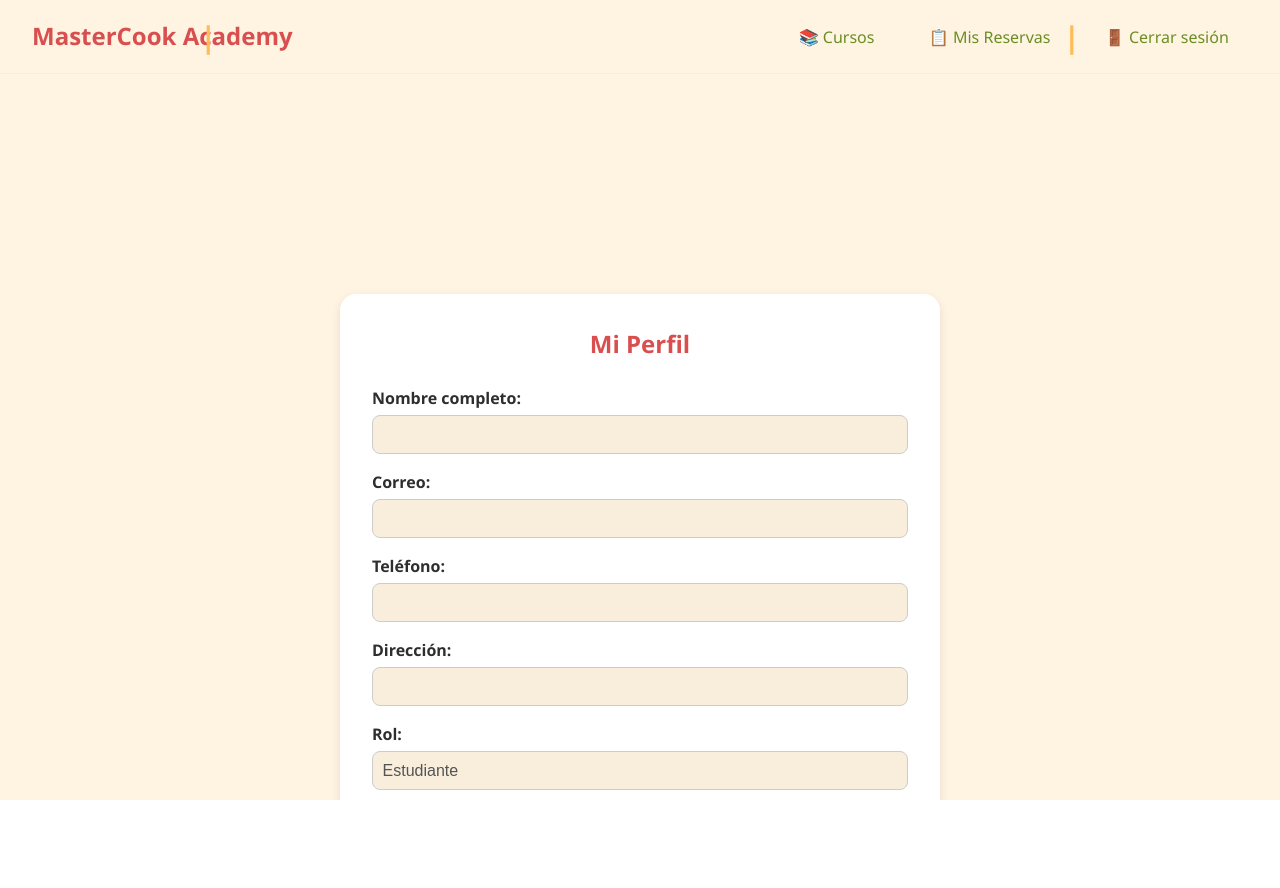
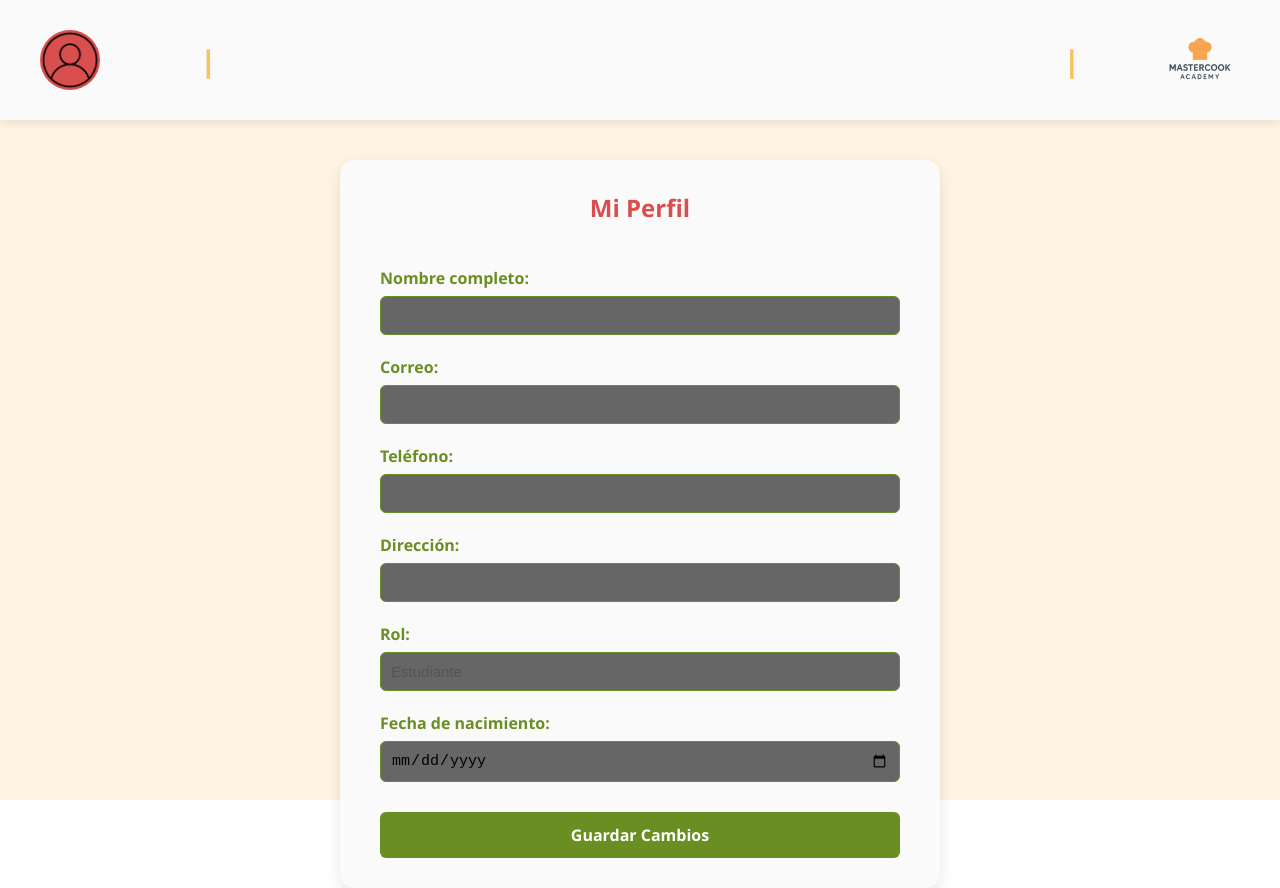
Before and after one commit to PabloBocel/ProyectoFInalAnalisis, a React (Vite) app in the folder frontend/: page /perfil in a window 1280 px wide. Before the commit the page ends 800 px from the top, so only its background shows below. Built offline with nearby package versions, Linux system fonts and the light colour scheme.

Commit message:
Mejora de diseño

```diff
--- a/frontend/src/pages/MisReservas.css
+++ b/frontend/src/pages/MisReservas.css
@@ -1,125 +1,255 @@
-html, body {
+/* --- ESTILOS PARA LA VISTA DE MIS RESERVAS --- */
+
+body {
+  background-color: #FFF3E2;
+  color: #6B8E23;
+  font-family: 'Arial', sans-serif;
   margin: 0;
   padding: 0;
-  width: 100vw;
-  height: 100vh;
-  background-color: #FAFAFA;
-  font-family: sans-serif;
-  overflow-x: hidden;
-  box-sizing: border-box;
 }
 
-.header-principal {
-  position: sticky;
-  top: 0;
-  width: 100vw;
+.logo-mastercook {
+  height: 80px;
+  width: auto;
+  object-fit: contain;
+  flex-shrink: 0;
+}
+
+/* Header */
+.full-width-header {
+  width: 100%;
+  padding: 20px 40px;
+  background-color: #FAFAFA;
+  box-shadow: 0 2px 10px rgba(0,0,0,0.1);
   display: flex;
   justify-content: space-between;
   align-items: center;
-  background: #FFF3E2;
-  padding: 1rem 2rem;
-  border-bottom: 1px solid #eee;
-  box-sizing: border-box;
-  z-index: 1000;
+  position: relative;
 }
 
-.header-principal h1 {
-  margin: 0;
-  font-size: 1.5rem;
-  color: #D94F4F;
+.user-icon {
+  width: 60px;
+  height: 60px;
+  border-radius: 50%;
+  background-color: #D94F4F;
+  display: flex;
+  align-items: center;
+  justify-content: center;
+  cursor: pointer;
+  position: relative;
 }
 
-.perfil-nav button {
-  margin-left: 1rem;
+.user-icon-inner {
+  width: 100%;
+  height: 100%;
+  object-fit: cover;
+}
+
+.user-dropdown {
+  position: absolute;
+  top: 70px;
+  left: 0;
+  background-color: white;
+  border: 2px solid #D94F4F;
+  border-radius: 10px;
+  display: flex;
+  flex-direction: column;
+  z-index: 9999;
+  min-width: 160px;
+}
+
+.user-dropdown button {
   background: none;
   border: none;
-  color: #6B8E23;
+  padding: 12px 20px;
   cursor: pointer;
-  font-size: 1rem;
+  text-align: left;
+  color: #D94F4F;
+  font-weight: bold;
 }
 
-.mis-reservas {
-  width: 100vw;
-  max-width: 900px;
-  margin: 100px auto 2rem;
-  padding: 1rem;
-  box-sizing: border-box;
+.user-dropdown button:hover {
+  background-color: #FFF3E2;
 }
 
-h2 {
+.header-center {
+  display: flex;
+  align-items: center;
+  gap: 20px;
+  position: absolute;
+  left: 50%;
+  transform: translateX(-50%);
+}
+
+.search-container {
+  position: relative;
+  width: 300px;
+}
+
+.search-bar {
+  width: 100%;
+  padding: 12px 50px 12px 20px;
+  border: 2px solid #6B8E23;
+  border-radius: 30px;
+  font-size: 16px;
+  background-color: #FAFAFA;
+  color: #333;
+}
+
+.search-button {
+  position: absolute;
+  right: 10px;
+  top: 50%;
+  transform: translateY(-50%);
+  width: 36px;
+  height: 36px;
+  background-color: #D94F4F;
+  border: none;
+  border-radius: 50%;
+  display: flex;
+  align-items: center;
+  justify-content: center;
+  cursor: pointer;
+}
+
+.search-icon {
+  width: 20px;
+  height: 20px;
+  object-fit: contain;
+}
+
+/* Main title */
+.reservation-title {
+  font-size: 36px;
   color: #D94F4F;
   text-align: center;
-  margin-bottom: 2rem;
+  margin: 30px 0 20px;
 }
 
-.reservas-lista {
-  display: flex;
-  flex-direction: column;
-  gap: 1rem;
+/* Tarjetas de reserva */
+.reservas-grid {
+  display: grid;
+  grid-template-columns: repeat(auto-fit, minmax(320px, 1fr));
+  gap: 30px;
+  padding: 0 40px 40px;
 }
 
 .reserva-card {
-  border: 1px solid #ccc;
-  border-left: 6px solid #6B8E23;
-  background: #FFF3E2;
-  padding: 1rem;
-  border-radius: 0.5rem;
+  background-color: #FAFAFA;
+  border-radius: 15px;
+  box-shadow: 0 5px 15px rgba(0,0,0,0.1);
+  overflow: hidden;
+  display: flex;
+  flex-direction: column;
 }
 
-.reserva-card.cancelada {
-  border-left-color: #999;
-  background: #f0f0f0;
-  opacity: 0.7;
+.reserva-imagen img {
+  width: 100%;
+  height: 220px;
+  object-fit: cover;
 }
 
-.acciones button {
-  margin-right: 1rem;
-  background-color: #D94F4F;
+.course-date-price {
+  display: flex;
+  justify-content: space-between;
+  padding: 10px 20px;
+  font-size: 16px;
+  font-weight: bold;
+  color: #6B8E23;
+  background-color: #fff;
+}
+
+.reserva-info {
+  padding: 20px;
+  display: flex;
+  flex-direction: column;
+  gap: 10px;
+  flex-grow: 1;
+}
+
+.reserva-titulo {
+  color: #6B8E23;
+  font-size: 20px;
+  font-weight: bold;
+}
+
+.reserva-acciones {
+  display: flex;
+  gap: 10px;
+  margin-top: auto;
+}
+
+.reserva-acciones button {
+  flex: 1;
+  padding: 10px;
   border: none;
-  padding: 0.5rem 1rem;
-  color: white;
-  border-radius: 0.4rem;
+  border-radius: 6px;
+  font-weight: bold;
   cursor: pointer;
 }
 
-.acciones button:first-child {
+.reserva-acciones button:first-child {
   background-color: #6B8E23;
+  color: white;
 }
 
-.espaciador-header {
-  height: 100px;
+.reserva-acciones button:last-child {
+  background-color: #D94F4F;
+  color: white;
 }
 
+/* Modal de pago */
 .modal-pago {
   position: fixed;
   top: 0;
   left: 0;
+  height: 100vh;
   width: 100vw;
-  height: 100vh;
-  background: rgba(0,0,0,0.5);
+  background-color: rgba(0,0,0,0.5);
   display: flex;
   align-items: center;
   justify-content: center;
-  z-index: 9999;
+  z-index: 10000;
 }
 
 .modal-contenido {
-  background: white;
-  padding: 2rem;
-  border-radius: 0.75rem;
-  width: 300px;
+  background: #fff;
+  padding: 30px;
+  border-radius: 10px;
+  width: 90%;
+  max-width: 400px;
   display: flex;
   flex-direction: column;
-  gap: 1rem;
+  gap: 15px;
 }
 
 .modal-contenido input {
-  padding: 0.5rem;
-  border-radius: 0.3rem;
-  border: 1px solid #ccc;
+  padding: 10px;
+  border: 1px solid #6B8E23;
+  border-radius: 6px;
+  font-size: 16px;
 }
 
 .modal-acciones {
   display: flex;
-  justify-content: space-between;
+  gap: 10px;
+  justify-content: flex-end;
+  margin-top: 10px;
 }
+
+.modal-acciones button {
+  padding: 10px 20px;
+  font-weight: bold;
+  border: none;
+  border-radius: 6px;
+  cursor: pointer;
+}
+
+.modal-acciones button:last-child {
+  background-color: #6B8E23;
+  color: white;
+}
+
+.modal-acciones button:first-child {
+  background-color: #ccc;
+}
--- a/frontend/src/pages/MisReservas.jsx
+++ b/frontend/src/pages/MisReservas.jsx
@@ -1,14 +1,15 @@
-import React, { useEffect, useState } from 'react';
+import React, { useEffect, useRef, useState } from 'react';
 import { getReservas, cancelarReserva, pagarReserva } from '../services/reservas';
 import { getTalleres } from '../services/talleres';
-import './MisReservas.css';
 import { useNavigate } from 'react-router-dom';
 import { toast } from 'react-toastify';
+import './MisReservas.css';
 
 export default function MisReservas() {
   const [reservas, setReservas] = useState([]);
   const [talleres, setTalleres] = useState([]);
   const [loading, setLoading] = useState(true);
+  const [busqueda, setBusqueda] = useState('');
   const email = localStorage.getItem('usuarioEmail');
   const navigate = useNavigate();
   const [mostrarModal, setMostrarModal] = useState(false);
@@ -18,11 +19,9 @@ export default function MisReservas() {
     cvv: '',
     vencimiento: ''
   });
-    const abrirModalPago = (reservaId) => {
-    setReservaSeleccionada(reservaId);
-    setMostrarModal(true);
-    };
 
+  const menuRef = useRef();
+  const [showMenu, setShowMenu] = useState(false);
 
   useEffect(() => {
     if (!email) return;
@@ -39,11 +38,10 @@ export default function MisReservas() {
       });
   }, []);
 
-
-  const nombreTaller = (id) => {
-    const taller = talleres.find(t => t.id === id);
-    return taller ? taller.nombre : `Taller #${id}`;
-  };
+  const nombreTaller = (id) => talleres.find(t => t.id === id)?.nombre || `Taller #${id}`;
+  const imagenTaller = (id) => talleres.find(t => t.id === id)?.imagen || '/placeholder.jpg';
+  const precioTaller = (id) => talleres.find(t => t.id === id)?.precio || '--';
+  const fechaTaller = (id) => talleres.find(t => t.id === id)?.fecha || '--';
 
   const handleCancelar = async (id) => {
     await cancelarReserva(id);
@@ -55,40 +53,73 @@ export default function MisReservas() {
     setReservas(r => r.map(res => res.id === id ? { ...res, pagado: true } : res));
   };
 
+  const abrirModalPago = (reservaId) => {
+    setReservaSeleccionada(reservaId);
+    setMostrarModal(true);
+  };
+
   return (
     <>
-    <header className="header-principal">
-      <h1>MasterCook Academy</h1>
-      <div className="perfil-nav">
-        <button onClick={() => navigate('/inicio')}>📚 Cursos</button>
-        <button onClick={() => navigate('/perfil')}>👤 Perfil</button>
-        <button
-          onClick={() => {
+      <header className="full-width-header">
+        <div className="user-icon" ref={menuRef} onClick={() => setShowMenu(!showMenu)}>
+          <img src="/Perfil.png" alt="Perfil" className="user-icon-inner" />
+          {showMenu && (
+            <div className="user-dropdown">
+              <button onClick={() => navigate('/perfil')}>Perfil</button>
+              <button onClick={() => navigate('/inicio')}>Cursos</button>
+              <button onClick={() => {
                 localStorage.removeItem('usuarioEmail');
                 toast.info('Sesión cerrada con éxito');
                 navigate('/');
-          }}
-        >
-          🚪 Cerrar sesión
+              }}>Cerrar sesión</button>
+            </div>
+          )}
+        </div>
+
+        <div className="header-center">
+          <span className="search-prompt">¿Buscas un taller en específico?</span>
+          <div className="search-container">
+            <input
+              type="text"
+              className="search-bar"
+              placeholder="Buscar..."
+              value={busqueda}
+              onChange={(e) => setBusqueda(e.target.value)}
+            />
+            <button className="search-button">
+              <img src="/Lupa.png" alt="Buscar" className="search-icon" />
             </button>
           </div>
+        </div>
+
+        <img src="/Logo_Mastercook.png" alt="MasterCook Academy" className="logo-mastercook" />
       </header>
-    <div className="espaciador-header" />
 
-    <div className="mis-reservas">
-      <h2>Mis Reservas</h2>
+      <main className="reservation-main">
+        <h1 className="reservation-title">MIS RESERVAS</h1>
+
         {loading ? (
           <p>Cargando reservas...</p>
         ) : reservas.length === 0 ? (
           <p>No tienes reservas aún.</p>
         ) : (
-        <div className="reservas-lista">
+          <div className="reservas-grid">
             {reservas.map((r) => (
-            <div key={r.id} className={`reserva-card ${r.estado}`}>
-              <h3>{nombreTaller(r.taller_id)}</h3>
-              <p>Estado: <strong>{r.estado}</strong></p>
-              <p>Pagado: <strong>{r.pagado ? 'Sí' : 'No'}</strong></p>
-              <div className="acciones">
+              <div key={r.id} className="reserva-card">
+                <div className="reserva-imagen">
+                  <img src={imagenTaller(r.taller_id)} alt={nombreTaller(r.taller_id)} />
+                  <div className="course-date-price">
+                    <span>{fechaTaller(r.taller_id)}</span>
+                    <span>Q.{precioTaller(r.taller_id)}</span>
+                  </div>
+                </div>
+
+                <div className="reserva-info">
+                  <h3 className="reserva-titulo">{nombreTaller(r.taller_id)}</h3>
+                  <p><strong>Estado:</strong> {r.estado}</p>
+                  <p><strong>Pagado:</strong> {r.pagado ? 'Sí' : 'No'}</p>
+
+                  <div className="reserva-acciones">
                     {r.estado !== 'cancelada' && (
                       <>
                         {!r.pagado && (
@@ -99,45 +130,23 @@ export default function MisReservas() {
                     )}
                   </div>
                 </div>
+              </div>
             ))}
           </div>
         )}
-    </div>
+      </main>
+
       {mostrarModal && (
-        <div
-            className="modal-pago"
-            onClick={(e) => {
-            if (e.target.className === 'modal-pago') {
-                setMostrarModal(false);
-            }
-            }}>
+        <div className="modal-pago" onClick={(e) => e.target.className === 'modal-pago' && setMostrarModal(false)}>
           <div className="modal-contenido">
-          <h3>Simular Pago</h3>
-          <input
-            placeholder="Número de tarjeta"
-            value={datosTarjeta.numero}
-            onChange={(e) =>
-              setDatosTarjeta({ ...datosTarjeta, numero: e.target.value })
-            }
-          />
-          <input
-            placeholder="CVV"
-            value={datosTarjeta.cvv}
-            onChange={(e) =>
-              setDatosTarjeta({ ...datosTarjeta, cvv: e.target.value })
-            }
-          />
-          <input
-            placeholder="Vencimiento (MM/AA)"
-            value={datosTarjeta.vencimiento}
-            onChange={(e) =>
-              setDatosTarjeta({ ...datosTarjeta, vencimiento: e.target.value })
-            }
-          />
+            <h3>Pago</h3>
+            <input placeholder="Número de tarjeta" value={datosTarjeta.numero} onChange={e => setDatosTarjeta({ ...datosTarjeta, numero: e.target.value })} />
+            <input placeholder="CVV" value={datosTarjeta.cvv} onChange={e => setDatosTarjeta({ ...datosTarjeta, cvv: e.target.value })} />
+            <input placeholder="Vencimiento (MM/AA)" value={datosTarjeta.vencimiento} onChange={e => setDatosTarjeta({ ...datosTarjeta, vencimiento: e.target.value })} />
+
             <div className="modal-acciones">
               <button onClick={() => setMostrarModal(false)}>Cancelar</button>
-            <button
-              onClick={async () => {
+              <button onClick={async () => {
                 try {
                   const res = await fetch("http://localhost:5004/pagar", {
                     method: "POST",
@@ -147,10 +156,13 @@ export default function MisReservas() {
                   const json = await res.json();
                   if (res.ok) {
                     await handlePago(reservaSeleccionada);
-                    toast.success("✅ " + json.mensaje + " (" + json.tipo + ")", {icon: '✅',
+                    toast.success("✅ " + json.mensaje + " (" + json.tipo + ")", {
+                      icon: '✅',
                       style: {
                         background: '#E6F4EA',
-                    color: '#2E7D32'}});
+                        color: '#2E7D32'
+                      }
+                    });
                     setMostrarModal(false);
                   } else {
                     toast.error("❌ " + json.error);
@@ -158,8 +170,7 @@ export default function MisReservas() {
                 } catch (e) {
                   toast.error("Error al contactar el servicio de pagos.");
                 }
-              }}
-            >
+              }}>
                 Pagar
               </button>
             </div>
--- a/frontend/src/pages/PaginaPrincipal.css
+++ b/frontend/src/pages/PaginaPrincipal.css
@@ -400,3 +400,10 @@ header::before {
 .sort-button:hover {
   background-color: #c04545;
 }
+
+.logo-mastercook {
+  height: 80px;
+  width: auto;
+  object-fit: contain;
+  flex-shrink: 0;
+}
--- a/frontend/src/pages/PaginaPrincipal.jsx
+++ b/frontend/src/pages/PaginaPrincipal.jsx
@@ -90,13 +90,13 @@ export default function PaginaPrincipal() {
           <img src="/Perfil.png" alt="Perfil" className="user-icon-inner" />
           {showMenu && (
             <div className="user-dropdown">
-              <button onClick={() => navigate('/perfil')}>👤 Perfil</button>
-              <button onClick={() => navigate('/mis-reservas')}>📋 Mis Reservas</button>
+              <button onClick={() => navigate('/perfil')}> Perfil</button>
+              <button onClick={() => navigate('/mis-reservas')}>Mis Reservas</button>
               <button onClick={() => {
                 localStorage.removeItem('usuarioEmail');
                 toast.info('Sesión cerrada con éxito');
                 navigate('/');
-              }}>🚪 Cerrar sesión</button>
+              }}>Cerrar sesión</button>
             </div>
           )}
         </div>
@@ -116,6 +116,8 @@ export default function PaginaPrincipal() {
             </button>
           </div>
         </div>
+
+        <img src="/Logo_Mastercook.png" alt="Logo MasterCook" className="logo-mastercook" />
       </header>
 
       <main className="full-width-main">
--- a/frontend/src/pages/Perfil.css
+++ b/frontend/src/pages/Perfil.css
@@ -1,59 +1,104 @@
-html, body {
-  background-color: #FAF1E6;
-  font-family: 'Segoe UI', sans-serif;
+/* --- ESTILOS PARA PERFIL --- */
+body {
+  background-color: #FFF3E2;
+  color: #6B8E23;
+  font-family: 'Arial', sans-serif;
+  margin: 0;
+  padding: 0;
 }
 
+/* Header */
+.full-width-header {
+  width: 100%;
+  padding: 20px 40px;
+  background-color: #FAFAFA;
+  box-shadow: 0 2px 10px rgba(0,0,0,0.1);
+  display: flex;
+  justify-content: space-between;
+  align-items: center;
+  position: relative;
+}
+
+.user-icon {
+  width: 60px;
+  height: 60px;
+  border-radius: 50%;
+  background-color: #D94F4F;
+  display: flex;
+  align-items: center;
+  justify-content: center;
+  cursor: pointer;
+  position: relative;
+}
+
+.user-icon-inner {
+  width: 100%;
+  height: 100%;
+  object-fit: cover;
+}
+
+.logo-mastercook {
+  height: 80px;
+  width: auto;
+  object-fit: contain;
+  flex-shrink: 0;
+}
+
+/* Perfil */
 .perfil-container {
+  background-color: #FAFAFA;
   max-width: 600px;
-  margin: 120px auto 2rem;
-  background: #FFFFFF;
-  padding: 2rem;
-  border-radius: 1rem;
-  box-shadow: 0 4px 10px rgba(0,0,0,0.1);
+  margin: 40px auto;
+  padding: 30px 40px;
+  border-radius: 15px;
+  box-shadow: 0 5px 15px rgba(0,0,0,0.1);
+  display: flex;
+  flex-direction: column;
+  gap: 20px;
 }
 
 .perfil-container h2 {
+  text-align: center;
   color: #D94F4F;
-  margin-bottom: 1.5rem;
-  text-align: center;
+  margin-bottom: 20px;
 }
 
 .perfil-container label {
-  display: block;
-  margin-bottom: 1rem;
   font-weight: bold;
-  color: #2E2E2E;
+  color: #6B8E23;
+  font-size: 16px;
+  display: flex;
+  flex-direction: column;
 }
 
-.perfil-container input,
-.perfil-container select {
-  width: 100%;
-  padding: 0.6rem;
-  margin-top: 0.3rem;
-  border: 1px solid #ccc;
-  border-radius: 0.5rem;
-  font-size: 1rem;
-  background-color: #F9EEDB;
+.perfil-container input {
+  margin-top: 6px;
+  padding: 10px;
+  border-radius: 6px;
+  border: 1px solid #6B8E23;
+  background-color: #666666;
+  font-size: 15px;
 }
 
 .perfil-container button {
-  background-color: #D94F4F;
+  padding: 12px;
+  border: none;
+  border-radius: 6px;
+  background-color: #6B8E23;
   color: white;
-  border: none;
-  padding: 0.8rem 1.5rem;
-  border-radius: 0.5rem;
+  font-weight: bold;
   cursor: pointer;
-  display: block;
-  margin: 1.5rem auto 0;
+  font-size: 16px;
+  margin-top: 10px;
+  transition: background-color 0.3s ease;
+}
+
+.perfil-container button:hover {
+  background-color: #5a7c1c;
 }
 
 .guardado {
-  color: green;
+  color: #2E7D32;
   text-align: center;
-  margin-top: 1rem;
   font-weight: bold;
 }
-
-.espaciador-header {
-  height: 100px;
-}
--- a/frontend/src/pages/Perfil.jsx
+++ b/frontend/src/pages/Perfil.jsx
@@ -7,8 +7,10 @@ import { toast } from 'react-toastify';
 
 const correoUsuario = localStorage.getItem('usuarioEmail');
 
+
 export default function Perfil() {
   const navigate = useNavigate();
+  const [showMenu, setShowMenu] = useState(false);
   const [datos, setDatos] = useState({
     nombre: '',
     correo: '',
@@ -58,11 +60,13 @@ useEffect(() => {
 
   return (
     <>
-      <header className="header-principal">
-        <h1>MasterCook Academy</h1>
-        <div className="perfil-nav">
-          <button onClick={() => navigate('/inicio')}>📚 Cursos</button>
-          <button onClick={() => navigate('/mis-reservas')}>📋 Mis Reservas</button>
+      <header className="full-width-header">
+      <div className="user-icon" onClick={() => setShowMenu(!showMenu)}>
+        <img src="/Perfil.png" alt="Perfil" className="user-icon-inner" />
+        {showMenu && (
+          <div className="user-dropdown">
+            <button onClick={() => navigate('/inicio')}>Cursos</button>
+            <button onClick={() => navigate('/mis-reservas')}>Mis Reservas</button>
             <button
               onClick={() => {
                 localStorage.removeItem('usuarioEmail');
@@ -70,10 +74,15 @@ useEffect(() => {
                 navigate('/');
               }}
             >
-            🚪 Cerrar sesión
+              Cerrar sesión
             </button>
           </div>
+        )}
+      </div>
+
+      <img src="/Logo_Mastercook.png" alt="MasterCook Academy" className="logo-mastercook" />
     </header>
+
 
       <div className="espaciador-header" />
       <div className="perfil-container">
```
Lines whose indentation alone changed are shown as unchanged.
